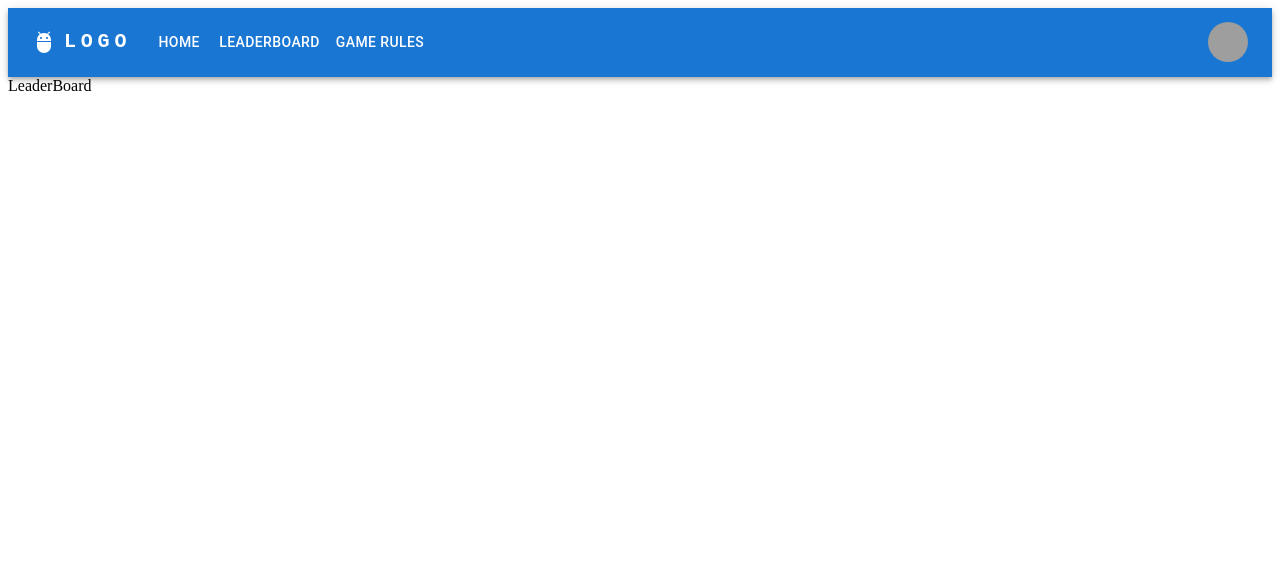
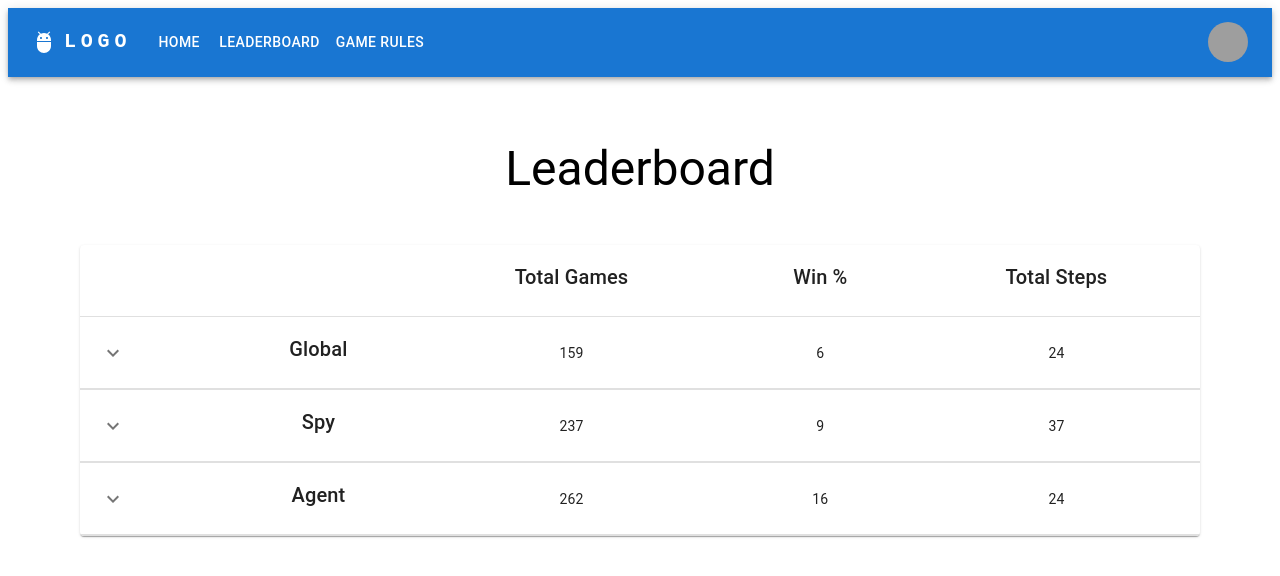
Before and after one commit to rupcgroup4/React-Final-Project, a React (Create React App) app in the folder client/: page /leaderboard in a window 1280 px wide. Shown: the top 576 px of the page. Built offline with nearby package versions, Linux system fonts and the light colour scheme; grey boxes are pictures that could not be loaded.

Commit message:
started leaderboard

```diff
--- a/client/src/screens/LeaderBoard.jsx
+++ b/client/src/screens/LeaderBoard.jsx
@@ -1,7 +1,196 @@
-import React from 'react';
+import * as React from "react";
+import {
+  Box,
+  Collapse,
+  IconButton,
+  Table,
+  TableBody,
+  TableCell,
+  TableContainer,
+  TableHead,
+  TableRow,
+  Typography,
+  Paper,
+} from "@mui/material";
+import KeyboardArrowDownIcon from "@mui/icons-material/KeyboardArrowDown";
+import KeyboardArrowUpIcon from "@mui/icons-material/KeyboardArrowUp";
 
-const LeaderBoard = () => {
-  return <div>LeaderBoard</div>;
+function createData(
+  type: string,
+  totalgames: number,
+  winrate: number,
+  totalsteps: number
+) {
+  return {
+    type,
+    totalgames,
+    winrate,
+    totalsteps,
+    history: [
+      {
+        playerRank: 1,
+        playerName: "Moshe",
+        playerWinrate: 6,
+        playerTotalgames: 15,
+        playerTotalsteps: 321,
+      },
+      {
+        playerRank: 2,
+        playerName: "Moshe",
+        playerWinrate: 6,
+        playerTotalgames: 15,
+        playerTotalsteps: 321,
+      },
+    ],
+  };
+}
+
+function Row(props: { row: ReturnType<typeof createData> }) {
+  const { row } = props;
+  const [open, setOpen] = React.useState(false);
+
+  return (
+    <React.Fragment>
+      <TableRow sx={{ "& > *": { borderBottom: "unset" } }}>
+        <TableCell>
+          <IconButton
+            aria-label="expand row"
+            size="small"
+            onClick={() => setOpen(!open)}
+          >
+            {open ? <KeyboardArrowUpIcon /> : <KeyboardArrowDownIcon />}
+          </IconButton>
+        </TableCell>
+
+        <TableCell align="center">
+          <Typography variant="h6" gutterBottom>
+            {row.type}
+          </Typography>
+        </TableCell>
+        <TableCell align="center">{row.totalgames}</TableCell>
+        <TableCell align="center">{row.winrate}</TableCell>
+        <TableCell align="center">{row.totalsteps}</TableCell>
+      </TableRow>
+      <TableRow>
+        <TableCell style={{ paddingBottom: 0, paddingTop: 0 }} colSpan={6}>
+          <Collapse in={open} timeout="auto" unmountOnExit>
+            <Box sx={{ margin: 1 }}>
+              <Table size="small" aria-label="purchases">
+                <TableHead>
+                  <TableRow>
+                    <TableCell align="center">
+                      <Typography variant="h6" gutterBottom>
+                        Rank
+                      </Typography>
+                    </TableCell>
+                    <TableCell align="center">
+                      <Typography variant="h6" gutterBottom>
+                        Player Name
+                      </Typography>
+                    </TableCell>
+                    <TableCell align="center">
+                      <Typography variant="h6" gutterBottom>
+                        Total Games
+                      </Typography>
+                    </TableCell>
+                    <TableCell align="center">
+                      <Typography variant="h6" gutterBottom>
+                        Win %
+                      </Typography>
+                    </TableCell>
+                    <TableCell align="center">
+                      <Typography variant="h6" gutterBottom>
+                        Total Steps
+                      </Typography>
+                    </TableCell>
+                  </TableRow>
+                </TableHead>
+                <TableBody>
+                  {row.history.map((historyRow) => (
+                    <TableRow key={historyRow.rank}>
+                      <TableCell align="center">
+                        {historyRow.playerRank}
+                      </TableCell>
+                      <TableCell align="center">
+                        {historyRow.playerName}
+                      </TableCell>
+                      <TableCell align="center">
+                        {historyRow.playerWinrate}
+                      </TableCell>
+                      <TableCell align="center">
+                        {historyRow.playerTotalgames}
+                      </TableCell>
+                      <TableCell align="center">
+                        {historyRow.playerTotalsteps}
+                      </TableCell>
+                    </TableRow>
+                  ))}
+                </TableBody>
+              </Table>
+            </Box>
+          </Collapse>
+        </TableCell>
+      </TableRow>
+    </React.Fragment>
+  );
+}
+
+const rows = [
+  createData("Global", 159, 6.0, 24, 4.0, 3.99),
+  createData("Spy", 237, 9.0, 37, 4.3, 4.99),
+  createData("Agent", 262, 16.0, 24, 6.0, 3.79),
+];
+const style = {
+  maxWidth: "70rem",
+  margin: "auto",
+  marginTop: "8rem",
 };
+export default function LeaderBoard() {
+  return (
+    <div style={style}>
+      <div
+        style={{
+          textAlign: "center",
+          marginTop: "-4rem",
+          paddingBottom: "2rem",
+        }}
+      >
+        <Typography variant="h3" gutterBottom>
+          Leaderboard
+        </Typography>
+      </div>
 
-export default LeaderBoard;
+      <TableContainer component={Paper}>
+        <Table aria-label="collapsible table">
+          <TableHead>
+            <TableRow>
+              <TableCell />
+              <TableCell></TableCell>
+
+              <TableCell align="center">
+                <Typography variant="h6" gutterBottom>
+                  Total Games
+                </Typography>
+              </TableCell>
+              <TableCell align="center">
+                <Typography variant="h6" gutterBottom>
+                  Win %
+                </Typography>
+              </TableCell>
+              <TableCell align="center">
+                <Typography variant="h6" gutterBottom>
+                  Total Steps
+                </Typography>
+              </TableCell>
+            </TableRow>
+          </TableHead>
+          <TableBody>
+            {rows.map((row) => (
+              <Row key={row.name} row={row} />
+            ))}
+          </TableBody>
+        </Table>
+      </TableContainer>
+    </div>
+  );
+}
```
